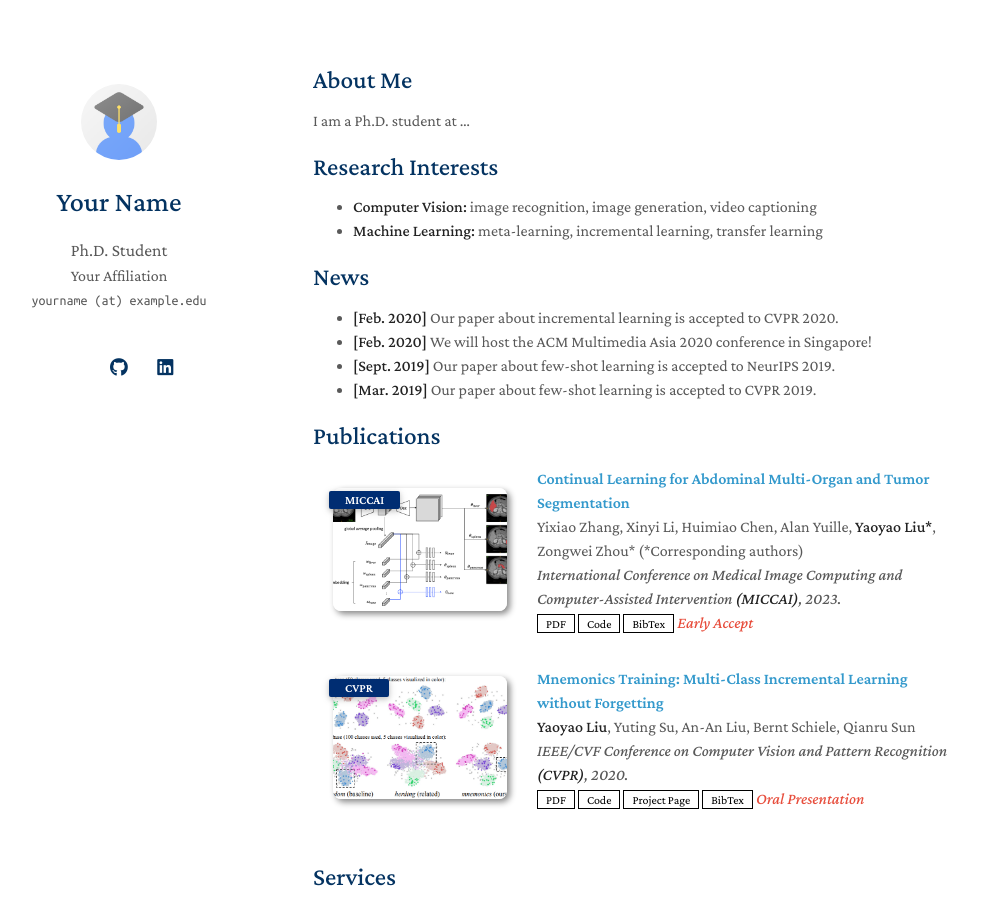
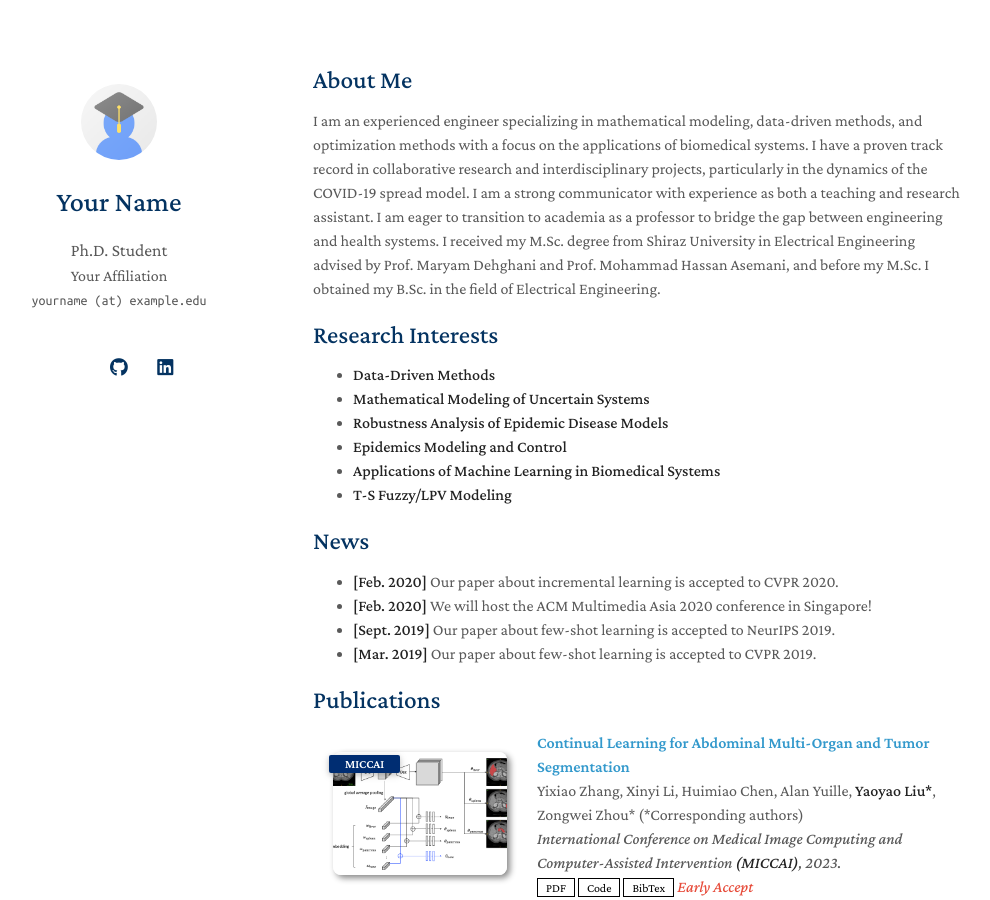
Before and after one commit to rezanajar/rezanajar.github.io, a Jekyll site: the page built from index.md, in a window 1280 px wide and 900 px high. Shown: the whole window, without its empty margins (157-1147 px from the left). Built offline with Jekyll 4.4.1, drawn with Linux system fonts in a browser that asks for light colours; a style sheet for code colours, icons or effects is not loaded; our own code applies the rules of GitHub Pages for plain Markdown files.

Commit message:
Update index.md

```diff
--- a/index.md
+++ b/index.md
@@ -4,12 +4,16 @@ layout: homepage
 
 ## About Me
 
-I am a Ph.D. student at ...
+I am an experienced engineer specializing in mathematical modeling, data-driven methods, and optimization methods with a focus on the applications of biomedical systems. I have a proven track record in collaborative research and interdisciplinary projects, particularly in the dynamics of the COVID-19 spread model. I am a strong communicator with experience as both a teaching and research assistant. I am eager to transition to academia as a professor to bridge the gap between engineering and health systems. I received my M.Sc. degree from Shiraz University in Electrical Engineering advised by Prof. Maryam Dehghani and Prof. Mohammad Hassan Asemani, and before my M.Sc. I obtained my B.Sc. in the field of Electrical Engineering.
 
 ## Research Interests
 
-- **Computer Vision:** image recognition, image generation, video captioning
-- **Machine Learning:** meta-learning, incremental learning, transfer learning
+-	**Data-Driven Methods**
+-	**Mathematical Modeling of Uncertain Systems**
+- **Robustness Analysis of Epidemic Disease Models**
+- **Epidemics Modeling and Control**
+- **Applications of Machine Learning in Biomedical Systems**
+- **T-S Fuzzy/LPV Modeling**
 
 ## News
 
```
